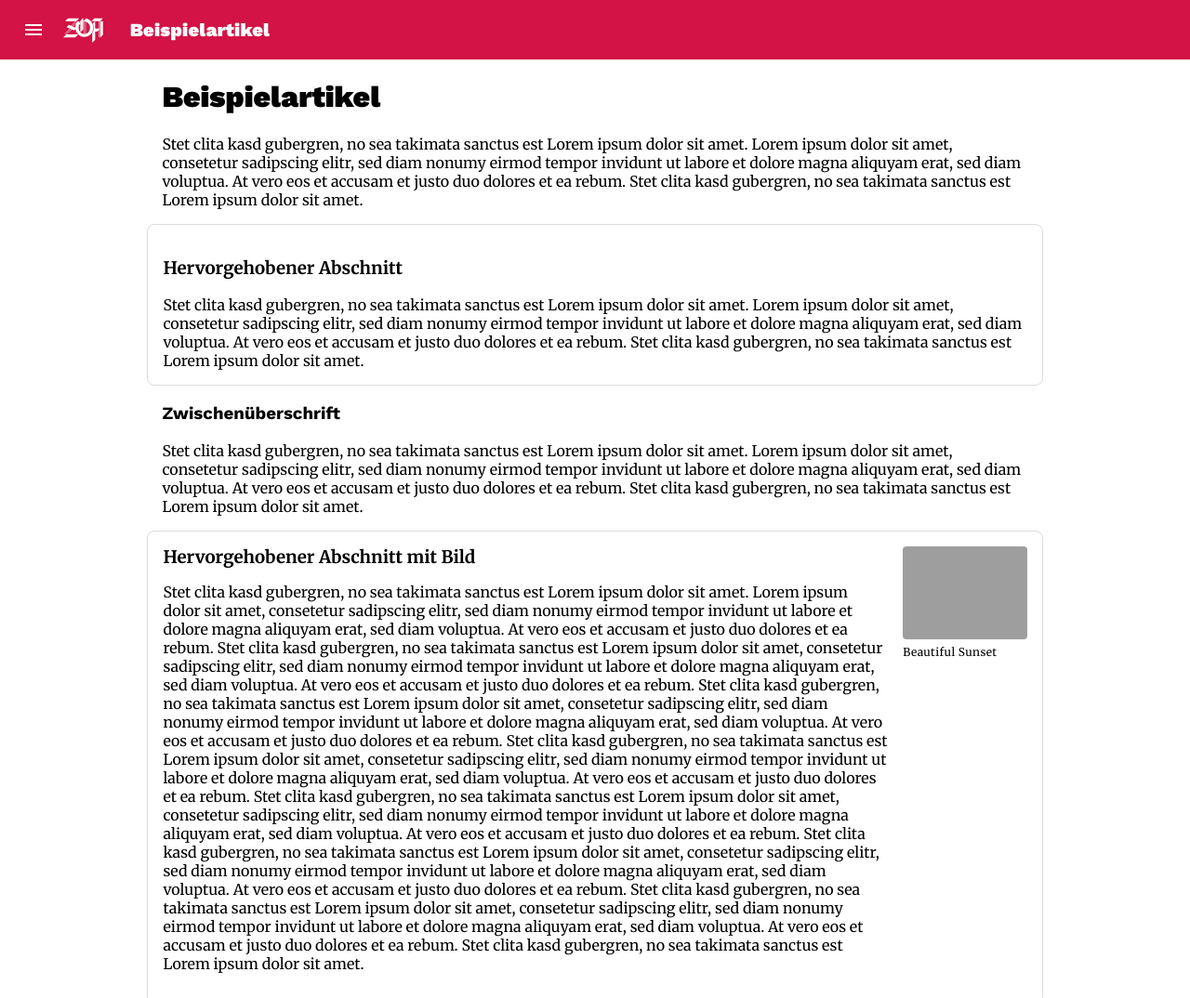
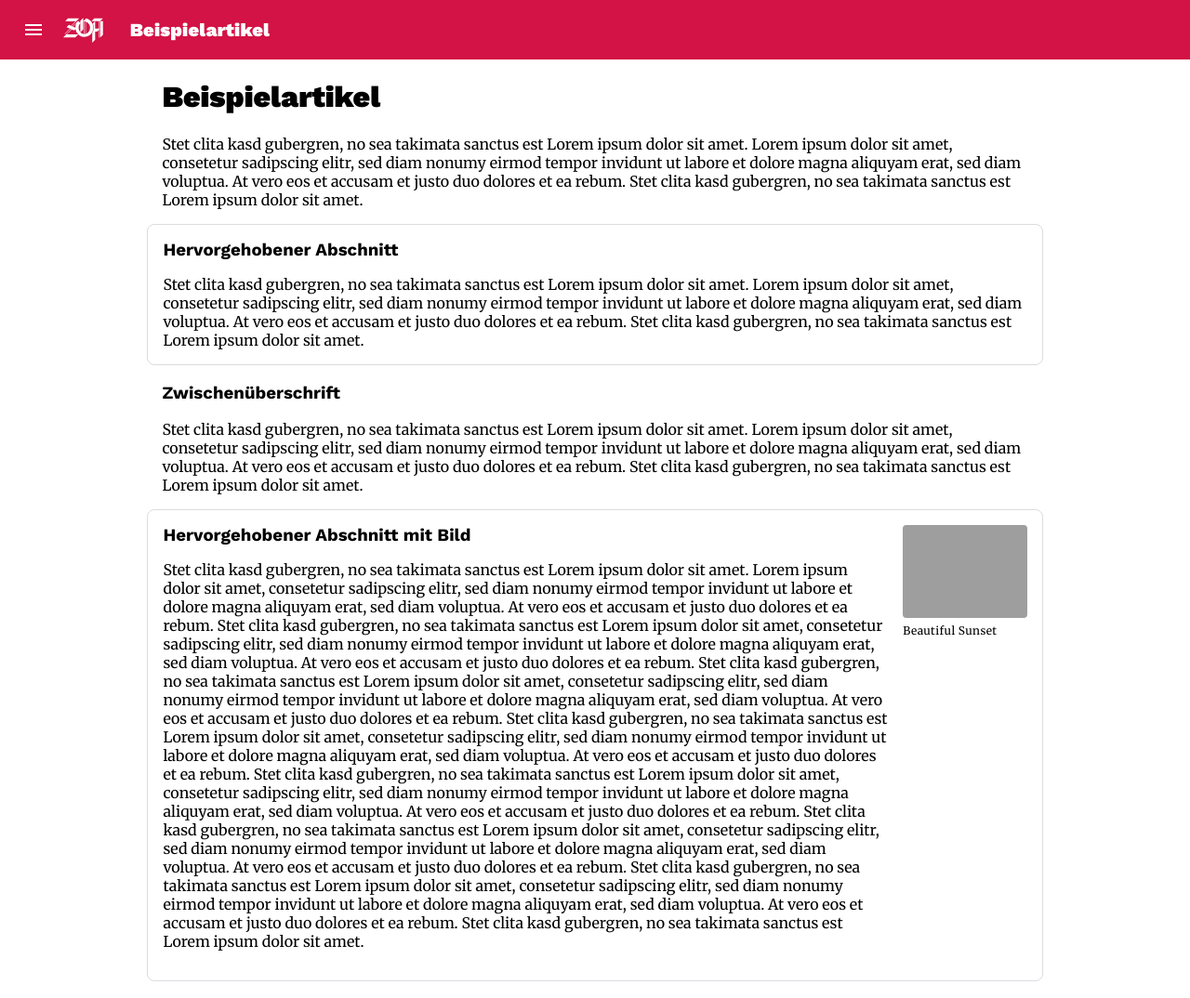
Before and after one commit to Zeitung-ohne-Akronym/web, a website: page docs/example_article.html in a window 1280 px wide. Shown: the top 1074 px of the page at 93% size. Drawn offline with nearby package versions, Linux system fonts and the light colour scheme; grey boxes are pictures that could not be loaded.

Commit message:
zwischenüberschriften

```diff
--- a/docs/example_article.html
+++ b/docs/example_article.html
@@ -50,7 +50,7 @@
                 kasd gubergren, no sea takimata sanctus est Lorem ipsum dolor sit amet.
             </p>
             <div class="card">
-                <h3 class="h3card_header">Hervorgehobener Abschnitt</h3>
+                <h3 class="h3 card_header">Hervorgehobener Abschnitt</h3>
                 <p class="card_body">
                     Stet clita kasd gubergren, no sea takimata sanctus est Lorem ipsum dolor sit amet. Lorem ipsum dolor
                     sit amet, consetetur sadipscing elitr, sed diam nonumy eirmod tempor invidunt ut labore et dolore
@@ -75,7 +75,7 @@
                     <div class="mdc-typography--caption">Beautiful Sunset</div>
                 </div>
                 <div class="card_left">
-                    <h3 class="card_header">Hervorgehobener Abschnitt mit Bild</h3>
+                    <h3 class="card_header h3">Hervorgehobener Abschnitt mit Bild</h3>
                     <div class="card_body">
                         <p>
                             Stet clita kasd gubergren, no sea takimata sanctus est Lorem ipsum dolor sit amet. Lorem
```
